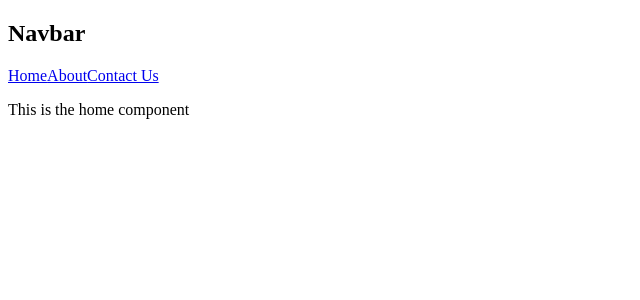
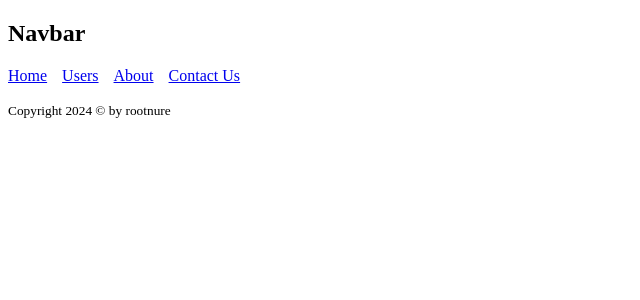
Before and after one commit to rootnure/react-router-core-concepts-L2_preparation_006, a React (Vite) app: page / in a window 1280 px wide. Shown: the top 300 px of the page, without its empty margins (0-640 px from the left). Built offline with nearby package versions, Linux system fonts and the light colour scheme.

Commit message:
Route declaration and intro to Link & Outlet in React Router

```diff
--- /dev/null
+++ b/src/components/Footer/Footer.jsx
@@ -0,0 +1,9 @@
+const Footer = () => {
+    return (
+        <div>
+            <p><small>Copyright 2024 &copy; by rootnure</small></p>
+        </div>
+    );
+};
+
+export default Footer;
--- a/src/components/Header/Header.jsx
+++ b/src/components/Header/Header.jsx
@@ -1,13 +1,19 @@
-
+import { Link } from "react-router-dom";
 
 const Header = () => {
+    const navItemsStyle = {
+        display: 'flex',
+        gap: '15px'
+    }
+
     return (
         <div>
             <h2>Navbar</h2>
-            <nav>
-                <a href="/">Home</a>
-                <a href="/about">About</a>
-                <a href="/contact">Contact Us</a>
+            <nav style={navItemsStyle}>
+                <Link to="/">Home</Link>
+                <Link to="/users">Users</Link>
+                <Link to="/about">About</Link>
+                <Link to="/contact">Contact Us</Link>
             </nav>
         </div>
     );
--- a/src/components/Home/Home.jsx
+++ b/src/components/Home/Home.jsx
@@ -1,12 +1,13 @@
 import { Outlet } from "react-router-dom";
 import Header from "../Header/Header";
+import Footer from "../Footer/Footer";
 
 const Home = () => {
     return (
         <div>
             <Header></Header>
-            <p>This is the home component</p>
-            <Outlet />
+            <Outlet></Outlet>
+            <Footer></Footer>
         </div>
     );
 };
--- /dev/null
+++ b/src/components/Users/Users.jsx
@@ -0,0 +1,11 @@
+
+const Users = () => {
+    return (
+        <div>
+            <h2>Our Users</h2>
+            <p>Users adding soon...</p>
+        </div>
+    );
+};
+
+export default Users;
--- a/src/main.jsx
+++ b/src/main.jsx
@@ -8,6 +8,7 @@
 import Home from './components/Home/Home';
 import About from './components/About/About';
 import Contact from './components/Contact/Contact';
+import Users from './components/Users/Users';
 
 const router = createBrowserRouter([
   {
@@ -22,6 +23,10 @@
       {
         path: "/contact",
         element: <Contact></Contact>
+      },
+      {
+        path: '/users',
+        element: <Users></Users>
       }
     ]
   },
```
